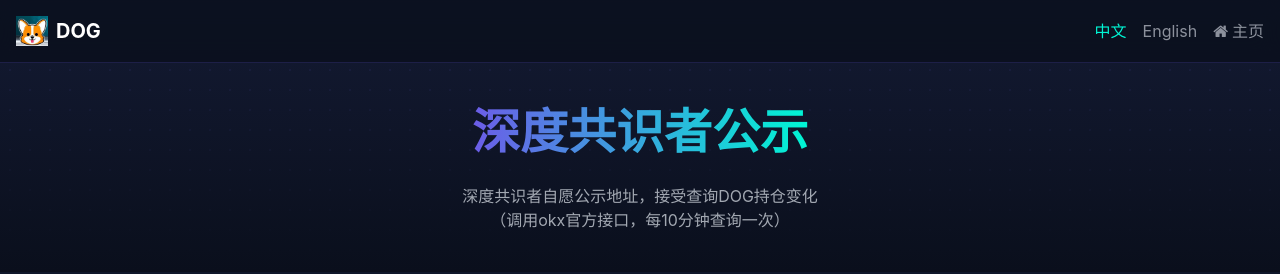
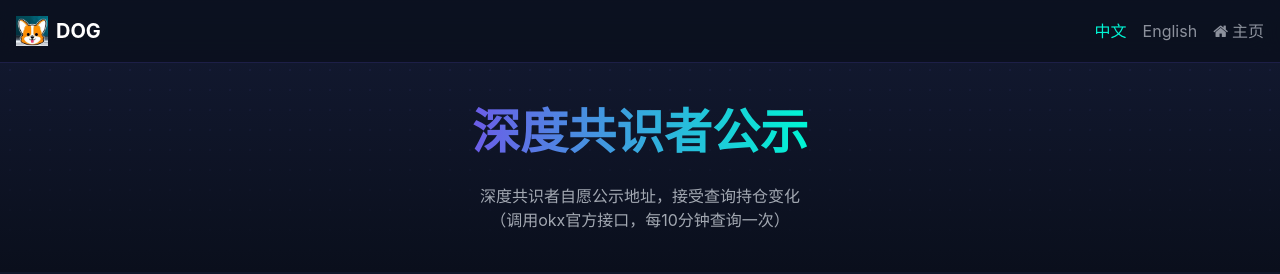
Before and after one commit to linlin520132/dogio, a website: page monitor.html in a window 1280 px wide. Shown: the top 274 px of the page. Drawn offline with nearby package versions, Linux system fonts and the light colour scheme.

Commit message:
feat: 微调删减文案

```diff
--- a/monitor.html
+++ b/monitor.html
@@ -156,7 +156,7 @@
                         <span class="en hidden bg-gradient-to-r from-primary to-secondary text-gradient">Deep Consensus Monitor</span>
                     </h1>
                     <p class="text-light/70 max-w-2xl mx-auto zh">
-                        深度共识者自愿公示地址，接受查询DOG持仓变化
+                        深度共识者自愿公示地址，接受查询持仓变化
                     </p>
                     <p class="text-light/70 max-w-2xl mx-auto en hidden">
                         Deep consensus participants voluntarily display their addresses for DOG token balance monitoring, keeping track of changes in real-time.
```
